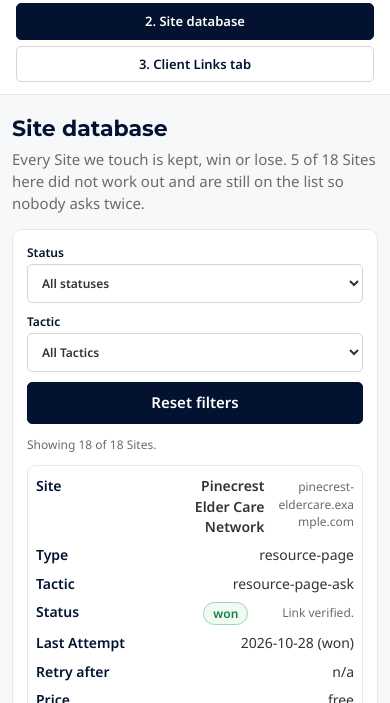
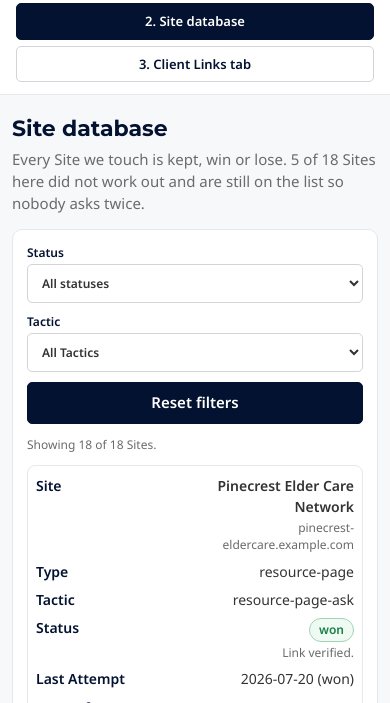
Before and after one commit to nacke81/link-engine-prototype, a plain HTML site: page index.html in a window 390 px wide. Both pictures are taken after a click on the link "2. Site database". Shown: the part 141-844 px from the top of the page. Drawn offline with Linux system fonts and the light colour scheme.

Commit message:
Fix crushed status pills at 390px, make live-at-90-days data agree with footnote, rename demo client

```diff
--- a/app.js
+++ b/app.js
@@ -61,7 +61,7 @@
     var list = D.sites.filter(function (s) { return (st.tactic === "all" || s.tactic === st.tactic) && (st.status === "all" || s.status === st.status); });
     var rows = list.map(function (s) {
       var la = lastAttempt(s.id), cls = s.status === "dead" ? "is-dead" : s.status === "do-not-contact" ? "is-dnc" : "";
-      return '<tr class="' + cls + '"><td data-l="Site"><b>' + esc(s.name) + '</b><div class="kept">' + s.domain + '</div></td><td data-l="Type">' + s.type + '</td><td data-l="Tactic">' + s.tactic + '</td><td data-l="Status">' + statusPill(s.status) + '<div class="kept">' + esc(s.note) + '</div></td><td data-l="Last Attempt">' + (la ? la.date + " (" + la.outcome + ")" : "none") + '</td><td data-l="Retry after">' + (s.status === "do-not-contact" ? "never" : s.retry || "n/a") + '</td><td class="num" data-l="Price">' + (s.price == null ? "free" : "$" + s.price) + "</td></tr>";
+      return '<tr class="' + cls + '"><td data-l="Site"><div class="cell"><b>' + esc(s.name) + '</b><div class="kept">' + s.domain + '</div></div></td><td data-l="Type">' + s.type + '</td><td data-l="Tactic">' + s.tactic + '</td><td data-l="Status"><div class="cell">' + statusPill(s.status) + '<div class="kept">' + esc(s.note) + '</div></div></td><td data-l="Last Attempt">' + (la ? la.date + " (" + la.outcome + ")" : "none") + '</td><td data-l="Retry after">' + (s.status === "do-not-contact" ? "never" : s.retry || "n/a") + '</td><td class="num" data-l="Price">' + (s.price == null ? "free" : "$" + s.price) + "</td></tr>";
     }).join("");
     var lost = D.sites.filter(function (s) { return s.status === "dead" || s.status === "do-not-contact"; }).length;
     return "<h1>Site database</h1><p class=\"lede\">Every Site we touch is kept, win or lose. " + lost + " of " + D.sites.length + " Sites here did not work out and are still on the list so nobody asks twice.</p>" +
--- a/data.js
+++ b/data.js
@@ -1,7 +1,7 @@
 /* FAKE DATA ONLY. example.com domains, invented organisations, 555 numbers. */
 (function () {
   var BW = "Brightwater Home Care (fake client)";
-  var NM = "Nacke Media (demo)";
+  var NM = "Harborline Studio (demo)";
   var tactics = [
     { id: "resource-page-ask", tier: "green", status: "running" },
     { id: "competitor-link-gap", tier: "green", status: "running" },
@@ -36,8 +36,8 @@
 
   // attempt: site, date, action, minutes, cash, outcome
   var raw = [
-    ["pinecrest-eldercare", "2026-10-20", "email", 45, 0, "sent"], ["pinecrest-eldercare", "2026-10-28", "follow-up", 20, 0, "won"],
-    ["lakeside-aging-council", "2026-10-22", "email", 40, 0, "sent"], ["lakeside-aging-council", "2026-11-01", "follow-up", 20, 0, "won"],
+    ["pinecrest-eldercare", "2026-07-12", "email", 45, 0, "sent"], ["pinecrest-eldercare", "2026-07-20", "follow-up", 20, 0, "won"],
+    ["lakeside-aging-council", "2026-07-14", "email", 40, 0, "sent"], ["lakeside-aging-council", "2026-07-24", "follow-up", 20, 0, "won"],
     ["valleyview-caregivers", "2026-10-25", "email", 35, 0, "sent"], ["valleyview-caregivers", "2026-11-03", "follow-up", 15, 0, "won"],
     ["northgate-seniors-guide", "2026-10-27", "email", 40, 0, "sent"], ["northgate-seniors-guide", "2026-11-05", "follow-up", 15, 0, "declined"],
     ["maple-court-living", "2026-12-01", "email", 50, 0, "sent"],
@@ -57,24 +57,25 @@
   ];
   var tacOf = {}, cliOf = {};
   sites.forEach(function (s) { tacOf[s.id] = s.tactic; cliOf[s.id] = s.client; });
+  raw = raw.slice().sort(function (a, b) { return a[1] < b[1] ? -1 : a[1] > b[1] ? 1 : 0; });
   var attempts = raw.map(function (r, i) {
     return { id: "A-" + ("00" + (i + 1)).slice(-3), site: r[0], tactic: tacOf[r[0]], client: cliOf[r[0]], date: r[1], action: r[2], minutes: r[3], cash: r[4], outcome: r[5], gate: "card t_demo" + ("00" + (i + 1)).slice(-3) };
   });
 
   // link: site, page path, anchor, rel, first seen, live now, live at 90 days (null = not yet 90 days old)
   var L = [
-    ["pinecrest-eldercare", "/resources/partners", "home care guide", "follow", "2026-10-29", true, true],
-    ["lakeside-aging-council", "/links", "Brightwater Home Care", "follow", "2026-11-02", false, false],
+    ["pinecrest-eldercare", "/resources/partners", "home care guide", "follow", "2026-07-21", true, true],
+    ["lakeside-aging-council", "/links", "Brightwater Home Care", "follow", "2026-07-25", false, false],
     ["valleyview-caregivers", "/resources/guides", "trusted local home care", "follow", "2026-11-04", true, null],
-    ["summit-wellness-review", "/best-of/seo-partners", "Nacke Media", "nofollow", "2026-11-11", true, null],
+    ["summit-wellness-review", "/best-of/seo-partners", "Harborline Studio", "nofollow", "2026-11-11", true, null],
     ["orchard-tech-weekly", "/issues/204", "SEO and web design partner", "follow", "2026-11-13", true, null],
-    ["state-vendor-portal", "/vendors/registered", "Nacke Media", "follow", "2026-11-21", true, null],
-    ["county-business-list", "/directory/marketing", "Nacke Media", "follow", "2026-11-23", true, null],
+    ["state-vendor-portal", "/vendors/registered", "Harborline Studio", "follow", "2026-11-21", true, null],
+    ["county-business-list", "/directory/marketing", "Harborline Studio", "follow", "2026-11-23", true, null],
     ["goldleaf-living-picks", "/picks/home-care", "Brightwater Home Care", "nofollow", "2026-11-25", true, null]
   ];
   var links = L.map(function (r, i) {
     var cli = cliOf[r[0]];
-    return { id: "L-" + ("00" + (i + 1)).slice(-3), site: r[0], tactic: tacOf[r[0]], client: cli, page: "https://" + r[0] + ".example.com" + r[1], target: cli.indexOf("Nacke") === 0 ? "https://nackemedia.example.com/" : "https://brightwater-care.example.com/", anchor: r[2], rel: r[3], first: r[4], live: r[5], live90: r[6] };
+    return { id: "L-" + ("00" + (i + 1)).slice(-3), site: r[0], tactic: tacOf[r[0]], client: cli, page: "https://" + r[0] + ".example.com" + r[1], target: cli.indexOf("Harborline") === 0 ? "https://harborline-studio.example.com/" : "https://brightwater-care.example.com/", anchor: r[2], rel: r[3], first: r[4], live: r[5], live90: r[6] };
   });
 
   window.DATA = { tactics: tactics, sites: sites, attempts: attempts, links: links, asof: "2026-12-06", client: BW, contact: "555-0142" };
--- a/style.css
+++ b/style.css
@@ -23,7 +23,7 @@ td{padding:9px 8px;border-bottom:1px solid var(--line);vertical-align:top;overfl
 tr.click{cursor:pointer}
 tr.click:hover td,tr.sel td{background:#eef9fe}
 .num{text-align:right}
-.pill{display:inline-block;padding:2px 9px;border-radius:99px;font-size:12px;font-weight:600;border:1px solid var(--line2);background:#fff;white-space:nowrap}
+.pill{display:inline-block;flex-shrink:0;padding:2px 9px;border-radius:99px;font-size:12px;font-weight:600;border:1px solid var(--line2);background:#fff;white-space:nowrap}
 .green{color:var(--green);border-color:#9fd5b5;background:#effaf3}
 .open{color:var(--navy2);border-color:#a9c4e0;background:#eef4fb}
 .won{color:var(--green);border-color:#9fd5b5;background:#effaf3}
@@ -54,6 +54,7 @@ footer{max-width:1100px;margin:0 auto;padding:0 16px 30px;font-size:12px;color:v
  td{border:0;padding:4px 0;display:flex;justify-content:space-between;gap:10px;text-align:right}
  td::before{content:attr(data-l);font-weight:600;color:var(--navy);text-align:left;flex:0 0 42%}
  td>*{min-width:0}
+ .cell{flex:1 1 auto;min-width:0;text-align:right}
  .num{text-align:right}
  tr.is-dead td,tr.is-dnc td,tr.click:hover td,tr.sel td{background:transparent}
  tr.is-dead{background:#fdf7f6}tr.is-dnc{background:#f1f2f6}tr.sel{background:#eef9fe}
```
